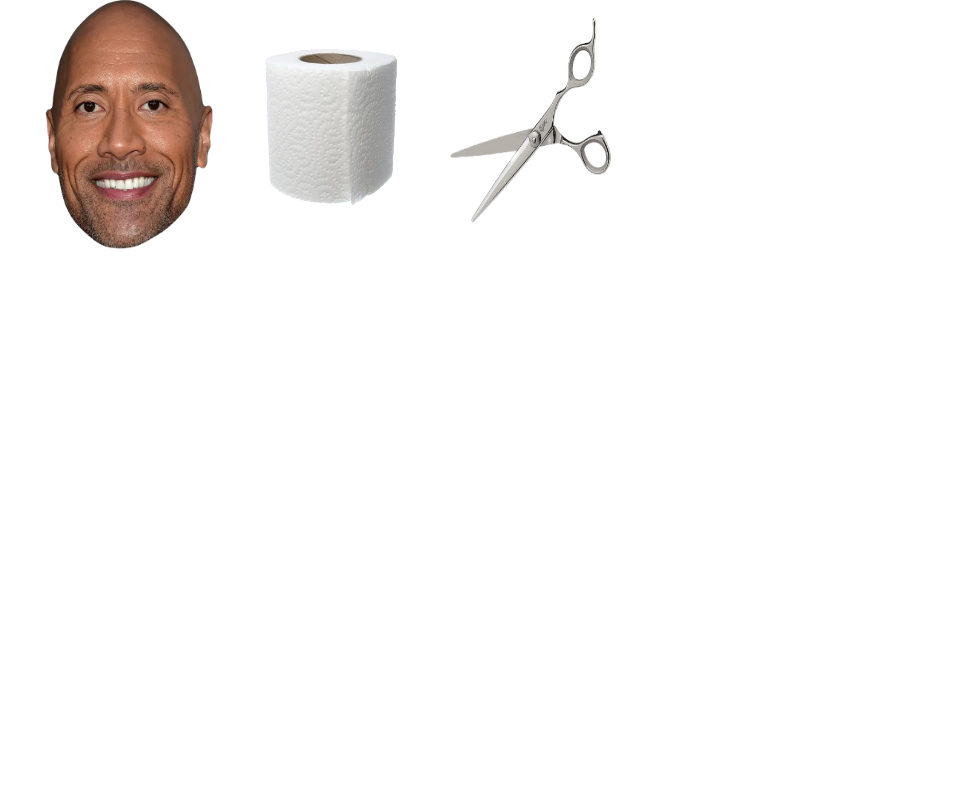
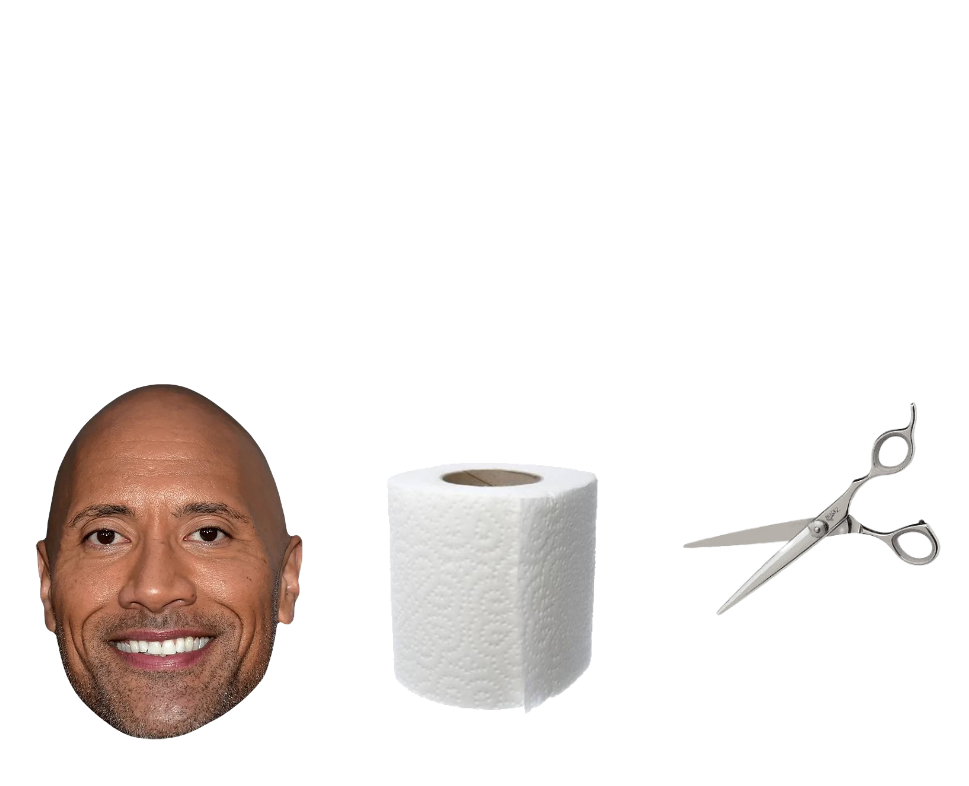
Before and after one commit to nosnider/rock_paper_scissors, a plain HTML site: page index.html in a window 1280 px wide. Shown: the whole page, without its empty margins (311-1280 px from the left). Drawn offline with Linux system fonts and the light colour scheme.

Commit message:
moved icons down screen

```diff
--- a/style.css
+++ b/style.css
@@ -14,11 +14,12 @@ body,html {
   width:50%;
   display: flex;
   flex-direction: row;
-  justify-content: center;
   margin-left: auto;
   margin-right: auto;
+  margin-top:30%;
 }
 
 .image-items {
-              width: 200px
+              width: 50%;
+              height: 50%;
           }
```
